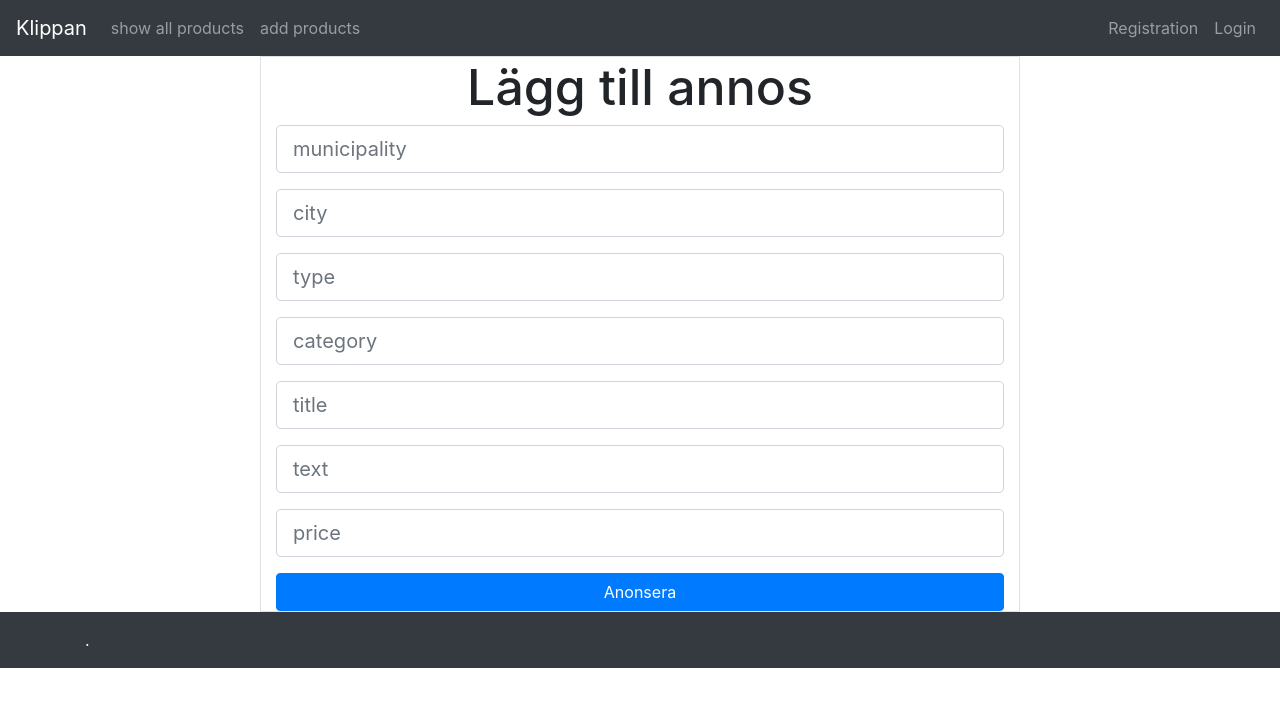
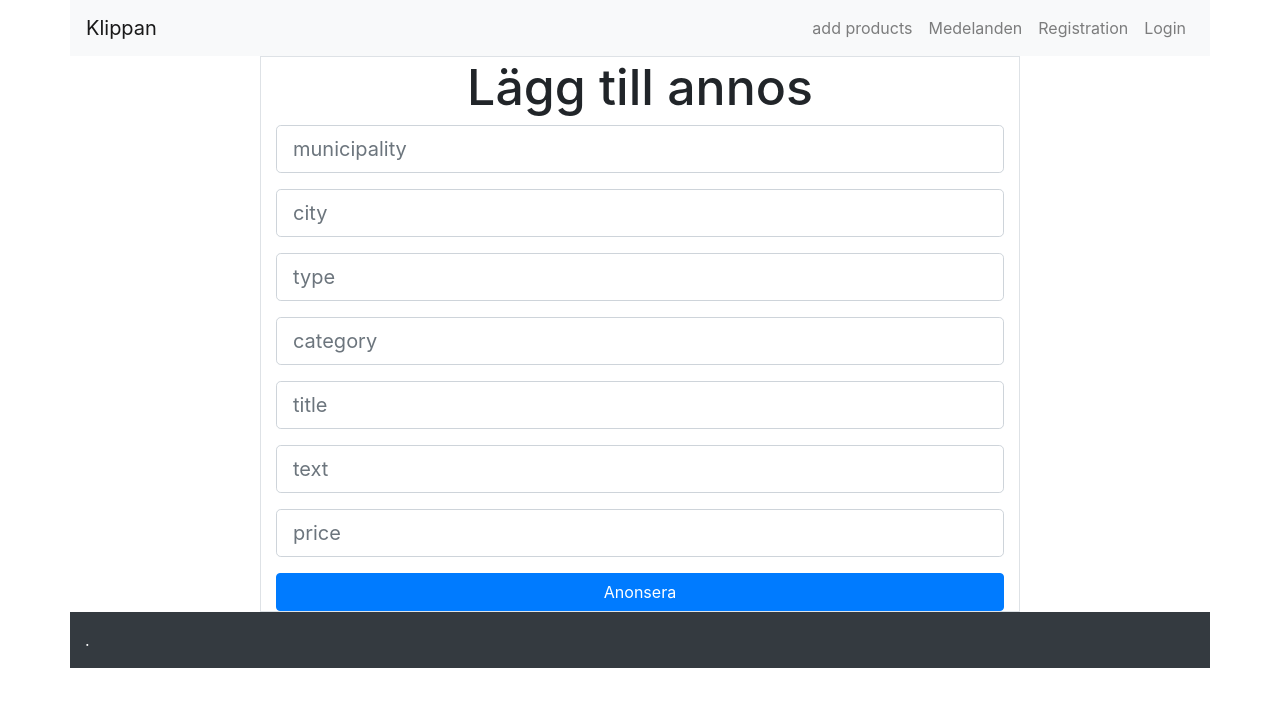
Before and after one commit to nurrabd/klippan-frontend, a React (Create React App) app: page /NewAdds in a window 1280 px wide. Shown: the top 706 px of the page. Built offline with nearby package versions, Linux system fonts and the light colour scheme; no server answers.

Commit message:
seprated the dashborad into several component

```diff
--- a/src/App.js
+++ b/src/App.js
@@ -9,6 +9,7 @@ import Footer from "./components/Footer";
 import {BrowserRouter, Router, Route} from "react-router-dom";
 import NewAdds from "./components/NewAdds";
 import Dashboard from "./components/Dashboard";
+import {Container, Row} from "react-bootstrap";
 
 
 function App() {
@@ -17,15 +18,19 @@ function App() {
       <Provider store={store}>
           <BrowserRouter>
 
+              <Container>
+                  <Row>
+                      <Header/>
 
-        <Header/>
+                      <Route exact path="/Registration" component={Registration}/>
+                      <Route exact path="/Login" component={Login}/>
+                      <Route exact path="/NewAdds" component={NewAdds}/>
+                      <Route exact path="/" component={Dashboard} />
 
-        <Route exact path="/Registration" component={Registration}/>
-        <Route exact path="/Login" component={Login}/>
-        <Route exact path="/NewAdds" component={NewAdds}/>
-        <Route exact path="/" component={Dashboard} />
+                      <Footer/>
+                  </Row>
+              </Container>
 
-   <Footer/>
 
 
           </BrowserRouter>
--- a/src/components/Dashboard.jsx
+++ b/src/components/Dashboard.jsx
@@ -4,6 +4,7 @@ import { getProductsByItems } from "../actions/ProductActions";
 import PropTypes from "prop-types";
 import _ from 'lodash';
 import {Button, Card} from "react-bootstrap";
+import ViewAllItemsOnDashBoard from "./ViewAllItemsOnDashBoard";
 
 class Dashboard extends Component {
     componentDidMount() {
@@ -16,25 +17,7 @@ class Dashboard extends Component {
 
             return(
 
-                <div className="container">
-                <div className="row">
-                    <div className="col-md-4 border border-primary">
-                        <Card Style={{ width: '18rem' }}>
-                            <Card.Img variant="top" src="https://media.dagensps.se/app/uploads/2019/07/19100923/bmwny.jpg" />
-                            <Card.Body>
-                                <Card.Title>{list.title}</Card.Title>
-                                <Card.Text>
-                                    {list.municipality}
-                                    {list.city}
-                                    {list.text}
-                                    {list.price}
-                                </Card.Text>
-                                <Button variant="primary">Go somewhere</Button>
-                            </Card.Body>
-                        </Card>
-                    </div>
-                </div>
-                </div>
+               <ViewAllItemsOnDashBoard  listan = {list}/>
 
             );
 
--- a/src/components/Footer.jsx
+++ b/src/components/Footer.jsx
@@ -3,7 +3,7 @@ import React, {Component} from 'react';
 class Footer extends Component {
     render() {
         return (
-            <footer className='footer mt-auto py-3 bg-dark text-white ' >
+            <footer className='footer mt-auto py-3 bg-dark text-white ' Style="width:100%">
                 <div className='container'>.</div>
             </footer>
         );
--- a/src/components/Header.jsx
+++ b/src/components/Header.jsx
@@ -5,13 +5,13 @@ class Header extends Component {
     render() {
         return (
 
-            <Navbar collapseOnSelect expand="xl" bg="dark" variant="dark" >
+            <Navbar collapseOnSelect expand="xl" bg="light" variant="light"  Style="width:100%; ">
                 <Navbar.Brand href="/">Klippan </Navbar.Brand>
                 <Navbar.Toggle aria-controls="responsive-navbar-nav" />
                 <Navbar.Collapse id="responsive-navbar-nav">
                     <Nav className="mr-auto">
-                        <Nav.Link href="/">show all products</Nav.Link>
-                        <Nav.Link href="/NewAdds">add products</Nav.Link>
+
+
                         {
                             /*
                             <NavDropdown title="Dropdown" id="collasible-nav-dropdown">
@@ -26,10 +26,10 @@ class Header extends Component {
                         }
                     </Nav>
                     <Nav>
+                        <Nav.Link href="/NewAdds">add products</Nav.Link>
+                        <Nav.Link href="/">Medelanden</Nav.Link>
                         <Nav.Link href="/Registration">Registration</Nav.Link>
-                        <Nav.Link eventKey={2} href="/logIn">
-                            Login
-                        </Nav.Link>
+                        <Nav.Link eventKey={2} href="/logIn">Login</Nav.Link>
                     </Nav>
                 </Navbar.Collapse>
 
--- /dev/null
+++ b/src/components/ViewAllItemsOnDashBoard.jsx
@@ -0,0 +1,30 @@
+import React, {Component} from 'react';
+import {Button, Card} from "react-bootstrap";
+
+class ViewAllItemsOnDashBoard extends Component {
+    render() {
+        return (
+            <div className="container">
+                <div className="row">
+                    <div className="col-md-4 border border-primary">
+                        <Card Style={{ width: '18rem' }}>
+                            <Card.Img variant="top" src="https://media.dagensps.se/app/uploads/2019/07/19100923/bmwny.jpg" />
+                            <Card.Body>
+                                <Card.Title>{this.props.listan.title}</Card.Title>
+                                <Card.Text>
+                                    {this.props.listan.municipality}
+                                    {this.props.listan.city}
+                                    {this.props.listan.text}
+                                    {this.props.listan.price}
+                                </Card.Text>
+                                <Button variant="primary">Go somewhere</Button>
+                            </Card.Body>
+                        </Card>
+                    </div>
+                </div>
+            </div>
+        );
+    }
+}
+
+export default ViewAllItemsOnDashBoard;
```
